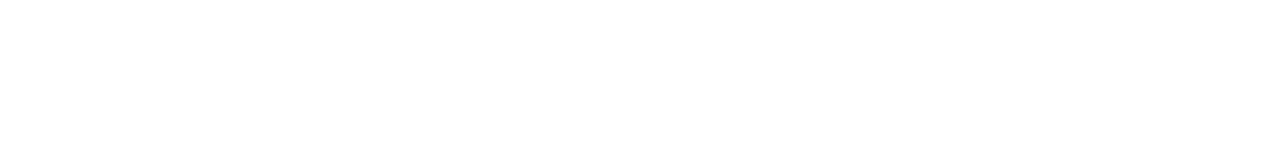
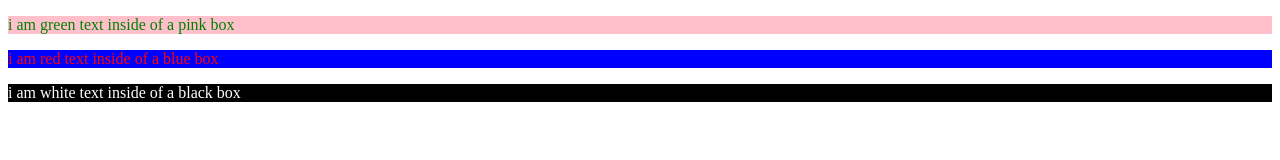
Before and after one commit to nsturzICAN/coding-practice, a plain HTML site: page coding-practice-2/index.html in a window 1280 px wide. Drawn offline with Linux system fonts and the light colour scheme.

Commit message:
finished coding practice 2

```diff
--- a/coding-practice-2/index.html
+++ b/coding-practice-2/index.html
@@ -3,9 +3,23 @@
 <head>
     <meta charset="UTF-8">
     <meta name="viewport" content="width=device-width, initial-scale=1.0">
+    <link rel="stylesheet" href="styles.css">
     <title>Coding Practice 2</title>
 </head>
 <body>
+    <div class="pink">
+        <p class="green">i am green text inside of a pink box</p>
+    </div>
+    <div class="blue">
+        <p class="red">i am red text inside of a blue box</p>
+    </div>
+
+    <div class="black">
+        <p class="white">i am white text inside of a black box</p>
+    </div>
+
+
+
 
 </body>
 </html>
--- a/coding-practice-2/styles.css
+++ b/coding-practice-2/styles.css
@@ -0,0 +1,21 @@
+.green{
+    color:green;
+}
+.red{
+    color:red;
+}
+.white{
+    color:white
+}
+.pink{
+    background-color:pink;
+}
+.blue{
+    background-color:blue;
+}
+.white{
+    color:white;
+}
+.black{
+    background-color:black;
+}
```
